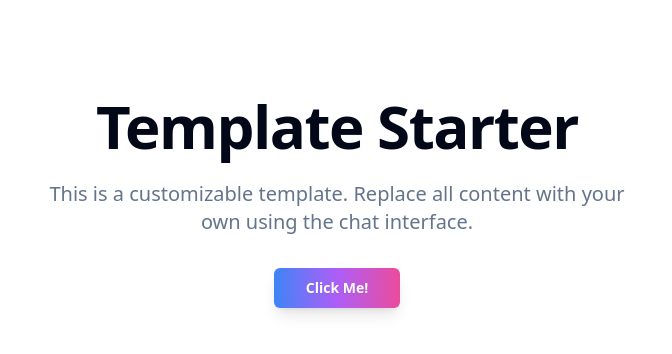
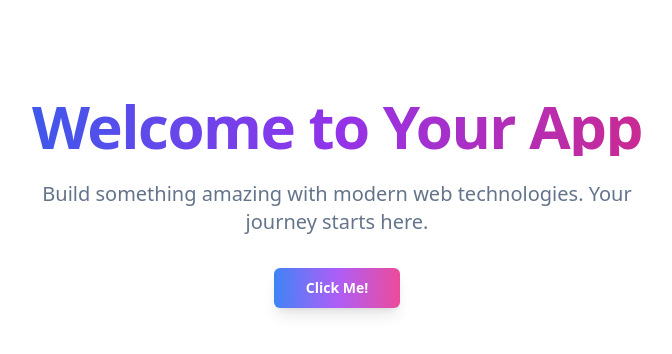
Before and after one commit to magnolia-AI/helloooo-IehaS, a Next.js app: page / in a window 1280 px wide. Shown: the top 354 px of the page, without its empty margins (303-975 px from the left). Built offline with nearby package versions, Linux system fonts and the light colour scheme.

Commit message:
Update files after message

```diff
--- a/app/page.tsx
+++ b/app/page.tsx
@@ -33,11 +33,11 @@ export default function Home() {
 
       <section className="container mx-auto px-4 pt-24 pb-20">
         <div className="max-w-[800px] mx-auto text-center">
-          <h1 className="text-5xl font-bold tracking-tight lg:text-6xl">
-            Template Starter
+          <h1 className="text-5xl font-bold tracking-tight lg:text-6xl bg-gradient-to-r from-blue-600 via-purple-600 to-pink-600 bg-clip-text text-transparent">
+            Welcome to Your App
           </h1>
           <p className="mt-6 text-xl text-muted-foreground max-w-[600px] mx-auto">
-            This is a customizable template. Replace all content with your own using the chat interface.
+            Build something amazing with modern web technologies. Your journey starts here.
           </p>
           <div className="mt-8">
             <Button
```
